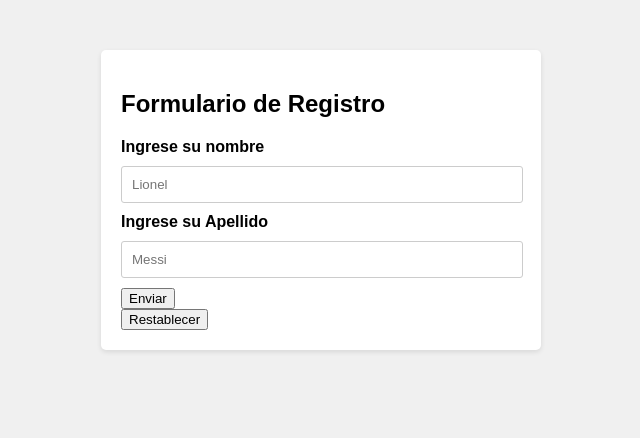
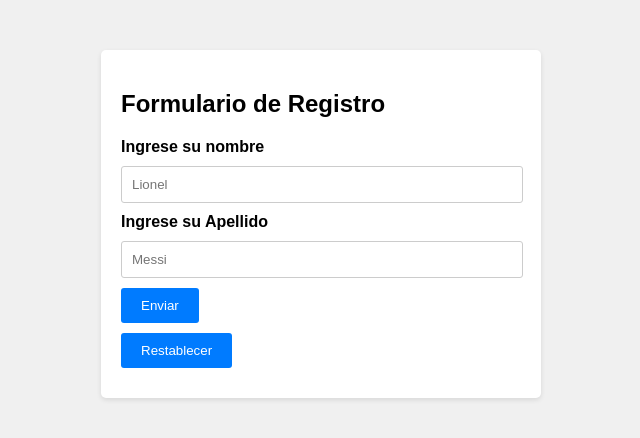
Before and after one commit to vazqueznahuel/Clementina, a React (Create React App) app: page / in a window 1280 px wide. Shown: the top 438 px of the page, without its empty margins (319-959 px from the left). Built offline with nearby package versions, Linux system fonts and the light colour scheme; no server answers; the database is empty.

Commit message:
Agregando estilos al button

```diff
--- a/src/App.css
+++ b/src/App.css
@@ -36,3 +36,15 @@ body {
     border: 1px solid #ccc;
     border-radius: 3px;
   }
+
+/* Botones */
+.button {
+    padding: 10px 20px;
+    margin-bottom: 10px;
+    margin-right: 10px;
+    border: none;
+    border-radius: 3px;
+    cursor: pointer;
+    background-color: #007bff;
+    color: #fff;
+  }
```
